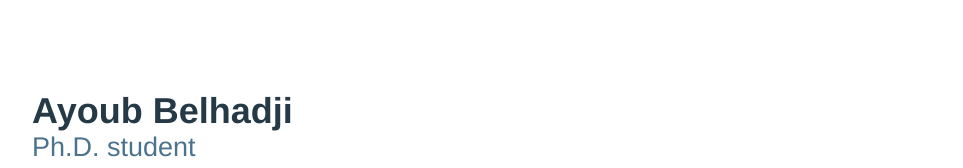
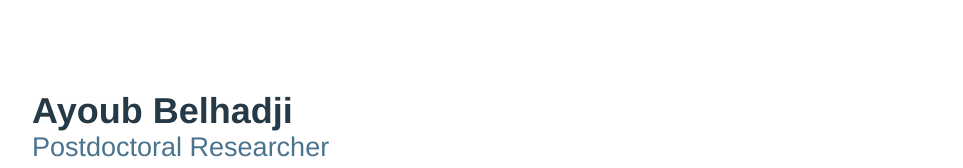
Before and after one commit to AyoubBelhadji/ayoubbelhadji.github.io, a plain HTML site: page software.html in a window 1280 px wide. Shown: the top 168 px of the page, without its empty margins (158-1121 px from the left). Drawn offline with Linux system fonts and the light colour scheme.

Commit message:
Update software.html

```diff
--- a/software.html
+++ b/software.html
@@ -11,7 +11,7 @@
     <div id="main">
             <div id="page-head">
                 <h1>Ayoub Belhadji</h1>
-                <h3>Ph.D. student</h3>
+                <h3>Postdoctoral Researcher</h3>
                  <div id="contact">
                     ENS de Lyon <br>
                     46 allée d'Italie, <br>
```
